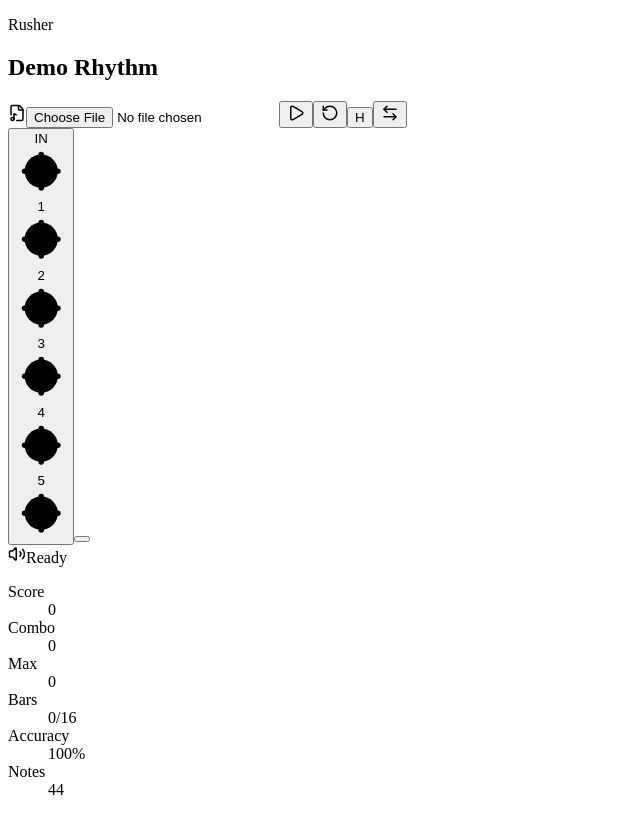
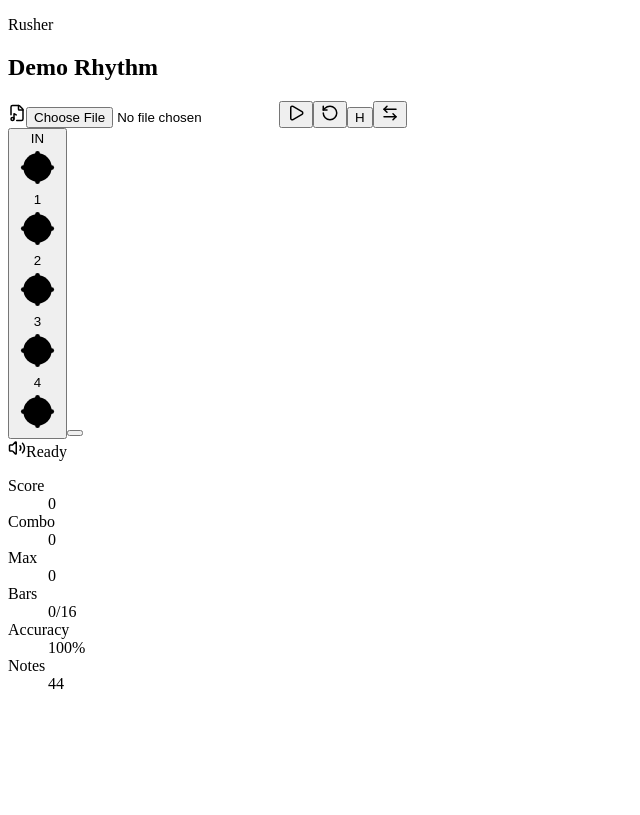
Before and after one commit to artrointel/rusher, a React (Vite) app: page / in a window 1280 px wide. Shown: the whole page, without its empty margins (0-640 px from the left). Built offline with nearby package versions, Linux system fonts and the light colour scheme; the HTML template or start-up script is replaced by a standard one.

Commit message:
Update tap sound effect more dynamic

```diff
--- a/src/App.jsx
+++ b/src/App.jsx
@@ -5,11 +5,11 @@ import { ArrowDownUp, ArrowLeftRight, FileMusic, Pause, Play, RotateCcw, Volume2
 const DEFAULT_SONG_LENGTH = 46;
 const PREROLL_SECONDS = 3;
 const AUDIO_LOOKAHEAD_SECONDS = 1.5;
-const VISIBLE_MEASURES = 6;
-const CENTER_OFFSET = 2;
-const HORIZONTAL_TARGET_POSITION = 28;
+const FUTURE_PREVIEW_MEASURES = 4;
+const EXIT_TRAIL_MEASURES = 1;
 const VERTICAL_TARGET_POSITION = 72;
-const BOX_SLOT_GAP = 23;
+const PREVIEW_SLOT_SCALE = 1.08;
+const STRIP_EDGE_PADDING = 24;
 const HINT_PULSE_WINDOW = 0.18;
 const REFERENCE_BPM = 120;
 const MAX_NATIVE_BPM = 240;
@@ -683,6 +683,67 @@ function createToneEngine() {
     oscillator.addEventListener('ended', () => scheduledNodes.delete(oscillator));
   };
 
+  const playHitSlap = (pitchStep = 0) => {
+    const now = context.currentTime;
+    const start = now + 0.002;
+    const pitchRatio = 2 ** (pitchStep / 12);
+
+    const bodyOscillator = context.createOscillator();
+    const bodyGain = context.createGain();
+    bodyOscillator.type = 'triangle';
+    bodyOscillator.frequency.setValueAtTime(1320 * pitchRatio, start);
+    bodyOscillator.frequency.exponentialRampToValueAtTime(420 * pitchRatio, start + 0.055);
+    bodyGain.gain.setValueAtTime(0.001, start);
+    bodyGain.gain.exponentialRampToValueAtTime(0.22, start + 0.004);
+    bodyGain.gain.exponentialRampToValueAtTime(0.001, start + 0.07);
+    bodyOscillator.connect(bodyGain);
+    bodyGain.connect(master);
+    bodyOscillator.start(start);
+    bodyOscillator.stop(start + 0.09);
+    scheduledNodes.add(bodyOscillator);
+    bodyOscillator.addEventListener('ended', () => scheduledNodes.delete(bodyOscillator));
+
+    const clickOscillator = context.createOscillator();
+    const clickGain = context.createGain();
+    clickOscillator.type = 'square';
+    clickOscillator.frequency.setValueAtTime(2400 * pitchRatio, start);
+    clickGain.gain.setValueAtTime(0.001, start);
+    clickGain.gain.exponentialRampToValueAtTime(0.12, start + 0.002);
+    clickGain.gain.exponentialRampToValueAtTime(0.001, start + 0.018);
+    clickOscillator.connect(clickGain);
+    clickGain.connect(master);
+    clickOscillator.start(start);
+    clickOscillator.stop(start + 0.026);
+    scheduledNodes.add(clickOscillator);
+    clickOscillator.addEventListener('ended', () => scheduledNodes.delete(clickOscillator));
+
+    const noiseLength = Math.floor(context.sampleRate * 0.045);
+    const noiseBuffer = context.createBuffer(1, noiseLength, context.sampleRate);
+    const data = noiseBuffer.getChannelData(0);
+    for (let index = 0; index < noiseLength; index += 1) {
+      const decay = 1 - index / noiseLength;
+      data[index] = (Math.random() * 2 - 1) * decay;
+    }
+
+    const noiseSource = context.createBufferSource();
+    const noiseFilter = context.createBiquadFilter();
+    const noiseGain = context.createGain();
+    noiseSource.buffer = noiseBuffer;
+    noiseFilter.type = 'bandpass';
+    noiseFilter.frequency.setValueAtTime(1850 * pitchRatio, start);
+    noiseFilter.Q.value = 1.7;
+    noiseGain.gain.setValueAtTime(0.001, start);
+    noiseGain.gain.exponentialRampToValueAtTime(0.16, start + 0.003);
+    noiseGain.gain.exponentialRampToValueAtTime(0.001, start + 0.048);
+    noiseSource.connect(noiseFilter);
+    noiseFilter.connect(noiseGain);
+    noiseGain.connect(master);
+    noiseSource.start(start);
+    noiseSource.stop(start + 0.052);
+    scheduledNodes.add(noiseSource);
+    noiseSource.addEventListener('ended', () => scheduledNodes.delete(noiseSource));
+  };
+
   const scheduleSongWindow = (songNotes, audioStart, songOffset) => {
     const windowEnd = songOffset + AUDIO_LOOKAHEAD_SECONDS;
 
@@ -713,9 +774,8 @@ function createToneEngine() {
     scheduledNoteIds.clear();
   };
 
-  const hit = () => {
-    const now = context.currentTime;
-    playTone(880, now, 0.045, 'sine', 0.11);
+  const hit = (pitchStep = 0) => {
+    playHitSlap(pitchStep);
   };
 
   return { context, scheduleSongWindow, stopSong, resetSongSchedule, hit };
@@ -737,8 +797,10 @@ function App() {
   const [tapFlash, setTapFlash] = useState(false);
   const [hintEnabled, setHintEnabled] = useState(false);
   const [flowDirection, setFlowDirection] = useState('horizontal');
+  const [stripSize, setStripSize] = useState({ width: 0, height: 0 });
   const [loadError, setLoadError] = useState('');
   const engineRef = useRef(null);
+  const measureStripRef = useRef(null);
   const startTimeRef = useRef(0);
   const pauseOffsetRef = useRef(0);
   const rafRef = useRef(0);
@@ -874,6 +936,7 @@ function App() {
         : null;
     const result = judgementResult ? { ...judgementResult, id: target.dot.id } : { name: 'Miss', score: 0 };
     const hitCombo = result.id ? combo + 1 : 0;
+    const hitMeasureDotCount = result.id ? measures[target.measureIndex]?.dots.length ?? 2 : 2;
 
     setMeasures((current) => {
       if (!judgementResult) {
@@ -911,7 +974,7 @@ function App() {
     setAttempts((value) => value + 1);
 
     if (result.id) {
-      engineRef.current?.hit();
+      engineRef.current?.hit((hitMeasureDotCount - 2) * 4);
       setSuccessfulHits((value) => value + 1);
       setScore((value) => value + result.score + combo * 6);
       setCombo((value) => {
@@ -997,6 +1060,18 @@ function App() {
 
   useEffect(() => () => engineRef.current?.stopSong(), []);
 
+  useEffect(() => {
+    if (!measureStripRef.current) return undefined;
+
+    const observer = new ResizeObserver(([entry]) => {
+      const { width, height } = entry.contentRect;
+      setStripSize({ width, height });
+    });
+    observer.observe(measureStripRef.current);
+
+    return () => observer.disconnect();
+  }, []);
+
   const currentMeasureIndex = Math.max(
     0,
     Math.min(
@@ -1004,8 +1079,9 @@ function App() {
       measures.findIndex((measure) => songTime >= measure.startTime && songTime < measure.endTime),
     ),
   );
-  const displayStart = currentMeasureIndex - CENTER_OFFSET;
-  const visibleMeasures = Array.from({ length: VISIBLE_MEASURES + 2 }, (_, slotIndex) => {
+  const displayStart = currentMeasureIndex - EXIT_TRAIL_MEASURES;
+  const visibleWindowLength = EXIT_TRAIL_MEASURES + 1 + FUTURE_PREVIEW_MEASURES;
+  const visibleMeasures = Array.from({ length: visibleWindowLength }, (_, slotIndex) => {
     const measureIndex = displayStart + slotIndex;
     const measure = measureIndex >= 0 && measureIndex < measures.length ? measures[measureIndex] : null;
     return {
@@ -1013,11 +1089,44 @@ function App() {
       measureIndex,
       slotOffset: measureIndex - currentMeasureIndex,
     };
-  }).filter((item) => item.measure);
+  }).filter(
+    (item) =>
+      item.measure &&
+      (item.slotOffset >= 0 || item.measure.state === 'cleared' || item.measure.state === 'failed'),
+  );
   const progress = Math.min(100, (songTime / song.duration) * 100);
   const playableMeasureCount = measures.filter((measure) => !measure.countIn).length;
   const clearedMeasures = measures.filter((measure) => !measure.countIn && measure.state === 'cleared').length;
   const accuracy = attempts ? Math.round((successfulHits / attempts) * 100) : 100;
+  const horizontalBoxSize =
+    stripSize.width > 0
+      ? Math.max(
+          54,
+          Math.min(
+            195,
+            (stripSize.width - STRIP_EDGE_PADDING * 2) /
+              (1 + FUTURE_PREVIEW_MEASURES * PREVIEW_SLOT_SCALE),
+          ),
+        )
+      : 120;
+  const horizontalSlotGap = horizontalBoxSize * PREVIEW_SLOT_SCALE;
+  const horizontalTargetLeft =
+    stripSize.width > 0 ? STRIP_EDGE_PADDING + horizontalBoxSize / 2 : 0;
+  const verticalBoxSize =
+    stripSize.height > 0
+      ? Math.max(
+          62,
+          Math.min(
+            195,
+            stripSize.width * 0.45,
+            (stripSize.height - STRIP_EDGE_PADDING * 2) /
+              (1 + FUTURE_PREVIEW_MEASURES * PREVIEW_SLOT_SCALE),
+          ),
+        )
+      : 120;
+  const verticalSlotGap = verticalBoxSize * PREVIEW_SLOT_SCALE;
+  const verticalTargetTop =
+    stripSize.height > 0 ? stripSize.height - STRIP_EDGE_PADDING - verticalBoxSize / 2 : 0;
 
   return (
     <main className={`shell ${flowDirection}-flow`}>
@@ -1066,12 +1175,15 @@ function App() {
           </header>
 
           <button
+            ref={measureStripRef}
             type="button"
             className={`measure-strip ${flowDirection} ${tapFlash ? 'tap' : ''}`}
             onPointerDown={hitRhythm}
             style={{
-              '--target-left': `${HORIZONTAL_TARGET_POSITION}%`,
-              '--target-top': `${VERTICAL_TARGET_POSITION}%`,
+              '--target-left': flowDirection === 'horizontal' ? `${horizontalTargetLeft}px` : '50%',
+              '--target-top': flowDirection === 'vertical' ? `${verticalTargetTop}px` : `${VERTICAL_TARGET_POSITION}%`,
+              '--horizontal-box-size': `${horizontalBoxSize}px`,
+              '--vertical-box-size': `${verticalBoxSize}px`,
             }}
           >
             {attempts > 0 ? (
@@ -1091,11 +1203,11 @@ function App() {
                   style={{
                     '--slot-left':
                       flowDirection === 'horizontal'
-                        ? `${HORIZONTAL_TARGET_POSITION + slotOffset * BOX_SLOT_GAP}%`
+                        ? `${horizontalTargetLeft + slotOffset * horizontalSlotGap}px`
                         : '50%',
                     '--slot-top':
                       flowDirection === 'vertical'
-                        ? `${VERTICAL_TARGET_POSITION - slotOffset * BOX_SLOT_GAP}%`
+                        ? `${verticalTargetTop - slotOffset * verticalSlotGap}px`
                         : '50%',
                   }}
                 >
--- a/src/styles.css
+++ b/src/styles.css
@@ -42,11 +42,11 @@ button {
 }
 
 .shell.vertical-flow {
-  min-height: max(100vh, 980px);
+  min-height: max(100vh, 1160px);
 }
 
 .game.vertical-flow {
-  height: 920px;
+  height: 1100px;
 }
 
 .stage,
@@ -131,11 +131,11 @@ h1 {
   color: inherit;
   background: transparent;
   cursor: pointer;
-  --box-size: min(23.4%, 195px);
+  --box-size: var(--horizontal-box-size, min(23.4%, 195px));
 }
 
 .measure-strip.vertical {
-  --box-size: min(18vh, 170px);
+  --box-size: var(--vertical-box-size, 120px);
 }
 
 .measure-strip::before {
@@ -199,9 +199,11 @@ h1 {
     rgba(255, 255, 255, 0.04);
   box-shadow: inset 0 0 0 1px rgba(255, 255, 255, 0.03);
   --box-scale: 0.86;
+  --box-exit-x: 0px;
   --box-exit-y: 0px;
   --box-exit-rotate: 0deg;
-  transform: translate(-50%, calc(-50% + var(--box-exit-y))) rotate(var(--box-exit-rotate))
+  transform: translate(calc(-50% + var(--box-exit-x)), calc(-50% + var(--box-exit-y)))
+    rotate(var(--box-exit-rotate))
     scale(var(--box-scale));
   opacity: 0.52;
   transition:
@@ -248,6 +250,18 @@ h1 {
   --box-exit-y: 92px;
   --box-exit-rotate: 5deg;
   opacity: 0;
+}
+
+.measure-strip.vertical .measure-box.exit-up {
+  --box-exit-x: 120px;
+  --box-exit-y: 0px;
+  --box-exit-rotate: 6deg;
+}
+
+.measure-strip.vertical .measure-box.exit-down {
+  --box-exit-x: -120px;
+  --box-exit-y: 0px;
+  --box-exit-rotate: -6deg;
 }
 
 .measure-box.tempo-faster {
@@ -775,7 +789,7 @@ dd {
   }
 
   .game.vertical-flow {
-    height: max(900px, calc(100svh - 24px));
+    height: max(1040px, calc(100svh - 24px));
   }
 
   .topbar {
@@ -789,11 +803,11 @@ dd {
 
   .measure-strip {
     padding: 0 12px 16px;
-    --box-size: min(23.4%, 140px);
+    --box-size: var(--horizontal-box-size, min(23.4%, 140px));
   }
 
   .measure-strip.vertical {
-    --box-size: min(18svh, 132px);
+    --box-size: var(--vertical-box-size, 104px);
   }
 
   .combo-overlay {
```
